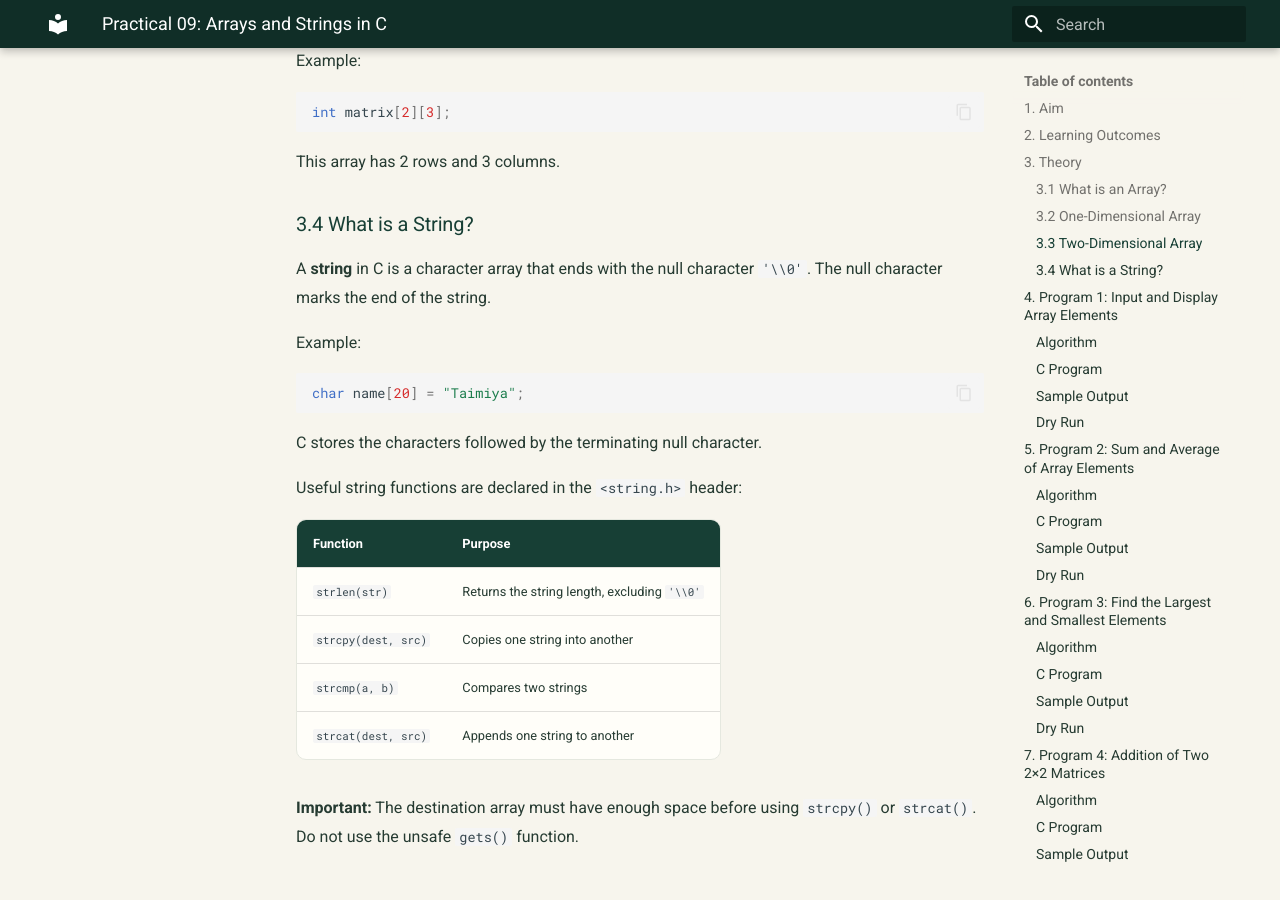
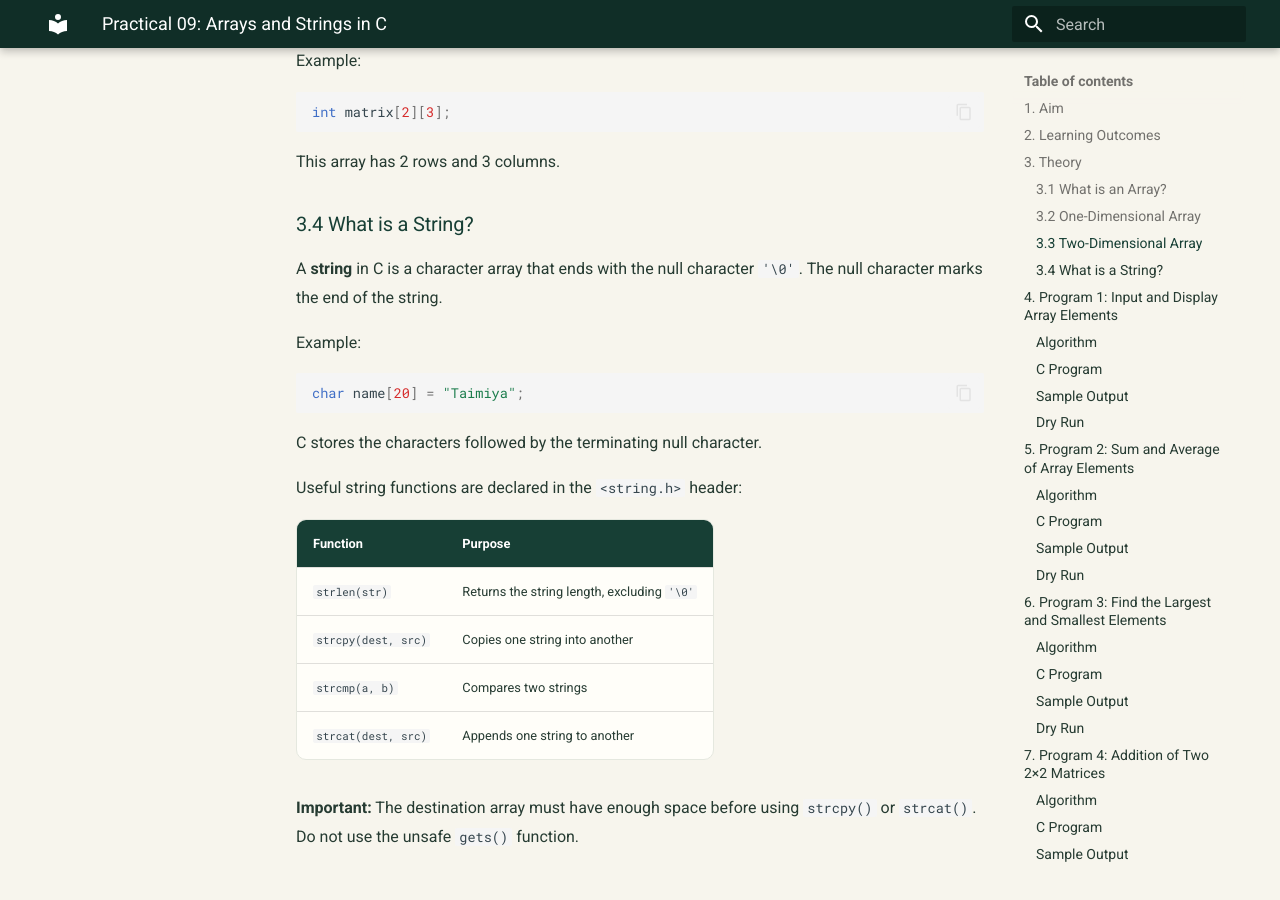
Before and after one commit to taimiyatahsin0-png/nu-cse-notes-store, an MkDocs documentation site: the page built from docs/subjects/spl-lab/09-arrays-and-strings.md, in a window 1280 px wide and 900 px high, scrolled down 1813 px. Built offline with MkDocs 1.6.1 and Material for MkDocs 9.7.7, drawn with Linux system fonts in a browser that asks for light colours; some of the changed text lies outside the part shown.

```diff
--- a/docs/subjects/spl-lab/09-arrays-and-strings.md
+++ b/docs/subjects/spl-lab/09-arrays-and-strings.md
@@ -69,7 +69,7 @@ This array has 2 rows and 3 columns.
 
 ### 3.4 What is a String?
 
-A **string** in C is a character array that ends with the null character `'\\0'`. The null character marks the end of the string.
+A **string** in C is a character array that ends with the null character `'\0'`. The null character marks the end of the string.
 
 Example:
 
@@ -83,7 +83,7 @@ Useful string functions are declared in the `<string.h>` header:
 
 | Function | Purpose |
 |---|---|
-| `strlen(str)` | Returns the string length, excluding `'\\0'` |
+| `strlen(str)` | Returns the string length, excluding `'\0'` |
 | `strcpy(dest, src)` | Copies one string into another |
 | `strcmp(a, b)` | Compares two strings |
 | `strcat(dest, src)` | Appends one string to another |
@@ -389,7 +389,7 @@ int main(void)
         return 1;
     }
 
-    name[strcspn(name, "\n")] = '\\0';
+    name[strcspn(name, "\n")] = '\0';
 
     printf("Your name is: %s\n", name);
     printf("Length = %zu\n", strlen(name));
@@ -411,7 +411,7 @@ Length = 14
 - `char name[50]` reserves space for up to 49 characters plus the terminating null character.
 - `fgets()` reads a line and limits how many characters are stored.
 - `strcspn(name, "\n")` finds the position of the newline character, if present.
-- Replacing that newline with `'\\0'` removes it from the stored text.
+- Replacing that newline with `'\0'` removes it from the stored text.
 - `strlen()` counts characters before the null character.
 
 **Input note:** `scanf("%s", name)` reads only up to the first whitespace. Use `fgets()` when the input may contain spaces.
@@ -474,7 +474,7 @@ Compile and run each program separately.
 3. Using `i <= 5` instead of `i < 5` for a five-element array.
 4. Forgetting to initialize a running total such as `sum).
 5. Using integer division when a fractional average is expected.
-6. Forgetting that a C string needs space for its terminating `'\\0'`.
+6. Forgetting that a C string needs space for its terminating `'\0'`.
 7. Using `scanf("%s", ...)` when the input contains spaces.
 8. Calling `strcpy()` or `strcat()` when the destination array is too small.
 
@@ -496,7 +496,7 @@ Try these yourself before checking a solution:
 3. How do you declare a one-dimensional array?
 4. What is a two-dimensional array?
 5. What is a string in C?
-6. What is the purpose of the null character `'\\0'`?
+6. What is the purpose of the null character `'\0'`?
 7. Which header file contains `strlen()` and `strcpy()`?
 8. What does `strlen()` return?
 9. What is the difference between `scanf("%s", name)` and `fgets()`?
```
